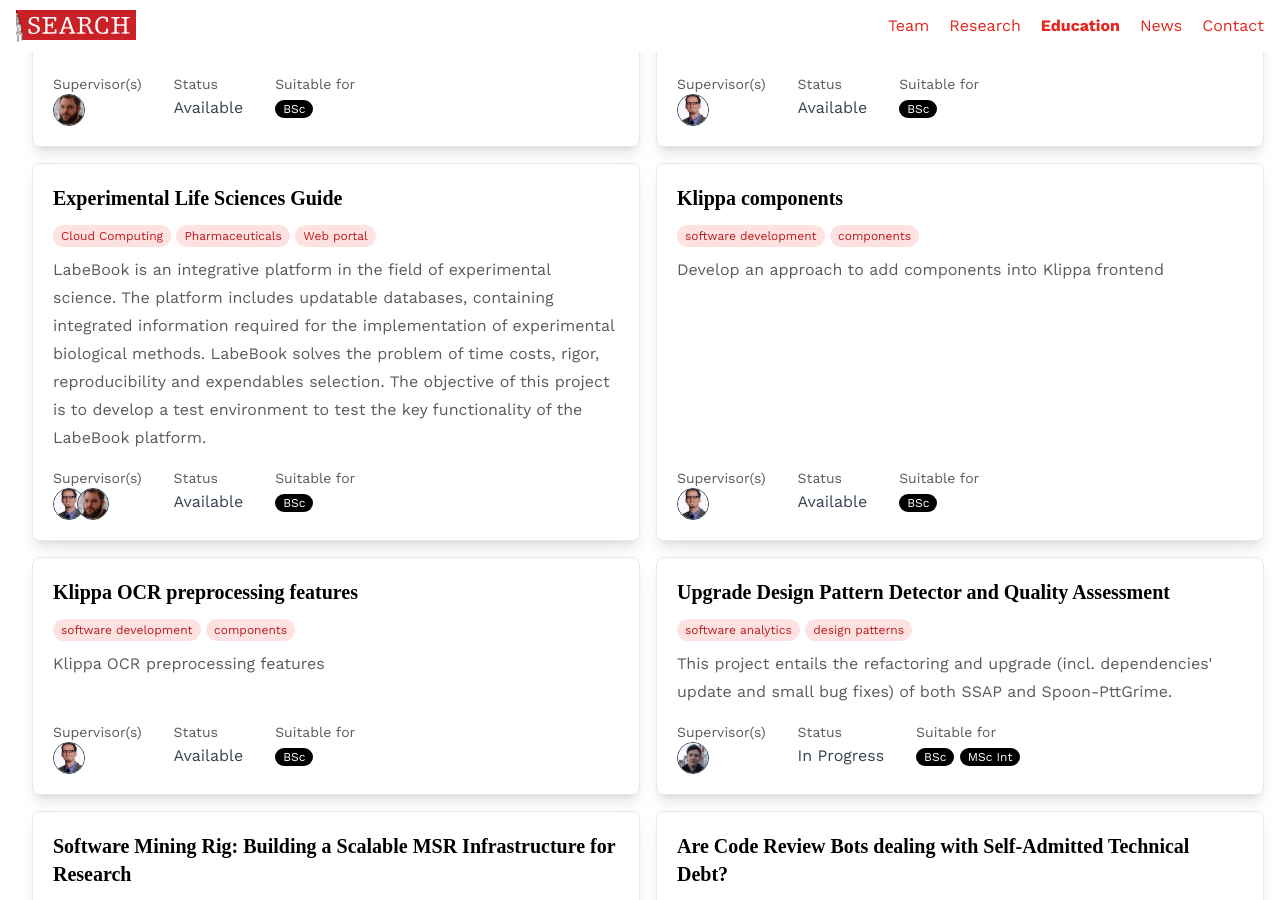
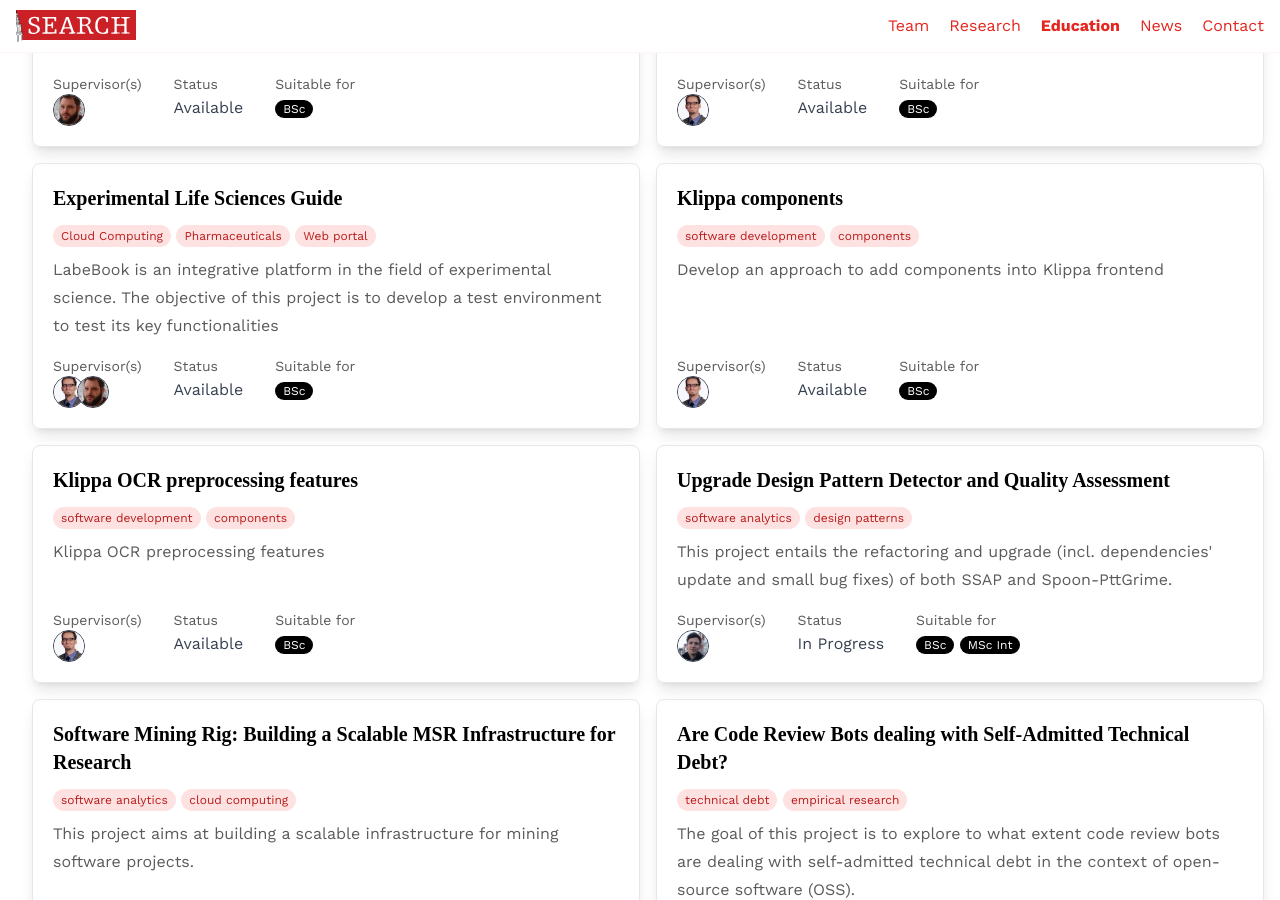
Before and after one commit to search-rug/search-rug.github.io, a Jekyll site: the page built from _pages/education.html, in a window 1280 px wide and 900 px high, scrolled down 725 px. Built offline with Jekyll 4.4.1, drawn with Linux system fonts in a browser that asks for light colours; some web fonts are replaced.

Commit message:
Update capiluppi-3.md

```diff
--- a/_sprojects/capiluppi-3.md
+++ b/_sprojects/capiluppi-3.md
@@ -8,7 +8,8 @@
 - Pharmaceuticals
 - Web portal
 posted: 2024-01-29
-description: LabeBook is an integrative platform in the field of experimental science. The platform includes updatable databases, containing integrated information required for the implementation of experimental biological methods. LabeBook solves the problem of time costs, rigor, reproducibility and expendables selection. The objective of this project is to develop a test environment to test the key functionality of the LabeBook platform.
+description: LabeBook is an integrative platform in the field of experimental science.
+  The objective of this project is to develop a test environment to test its key functionalities
 contact:
   header: Supervisor(s)
   members:
```
